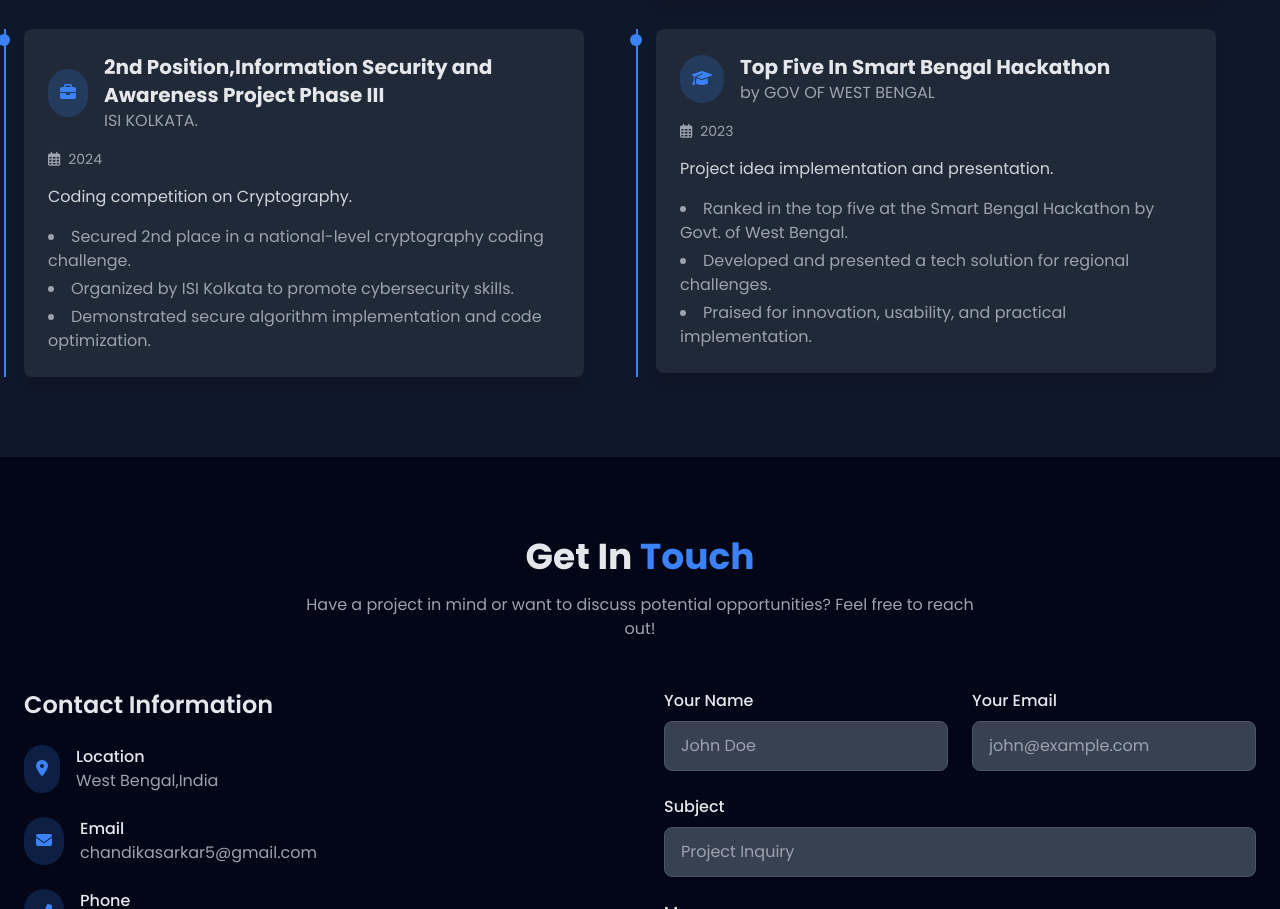
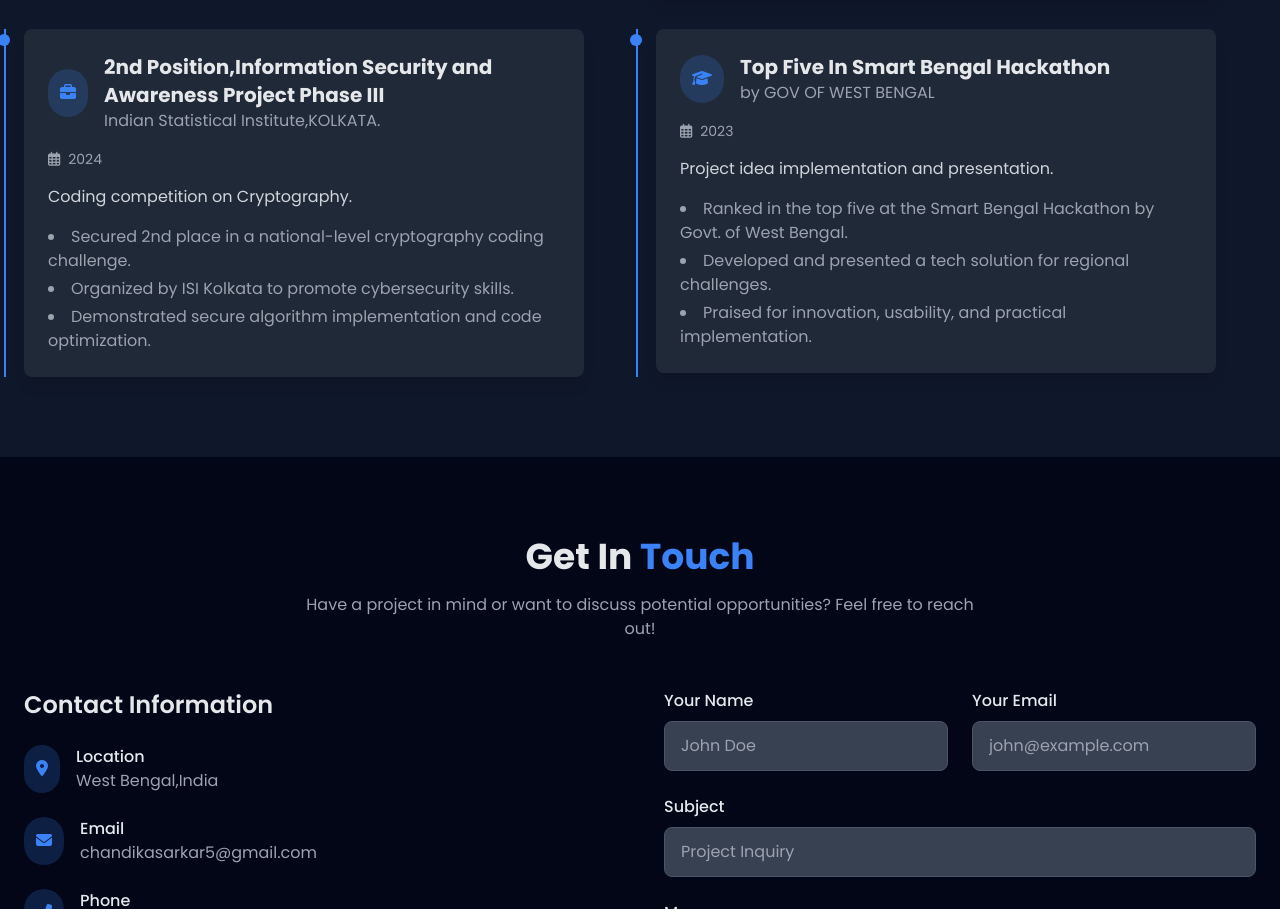
Before and after one commit to chandikasarkar/Portfolio-website, a plain HTML site: page portfolio/index.html in a window 1280 px wide. Shown: the part 3535-4444 px from the top of the page. Drawn offline with nearby package versions, Linux system fonts and the light colour scheme.

Commit message:
Update index.html

```diff
--- a/portfolio/index.html
+++ b/portfolio/index.html
@@ -546,7 +546,7 @@
                                 </div>
                                 <div>
                                     <h3 class="text-xl font-bold">2nd Position,Information Security and Awareness Project Phase III</h3>
-                                    <p class="text-gray-400">ISI KOLKATA.</p>
+                                    <p class="text-gray-400">Indian Statistical Institute,KOLKATA.</p>
                                 </div>
                             </div>
                             <div class="flex items-center text-sm text-gray-400 mb-4">
```
